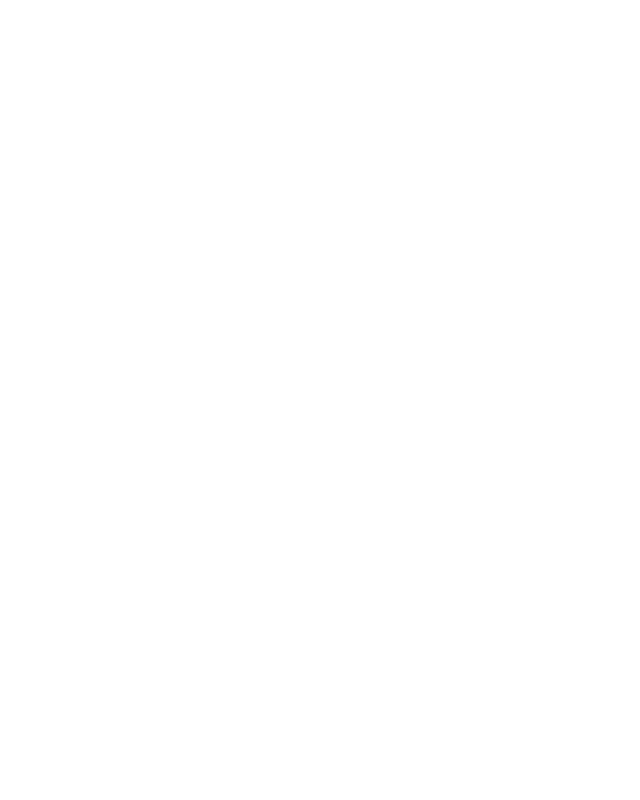
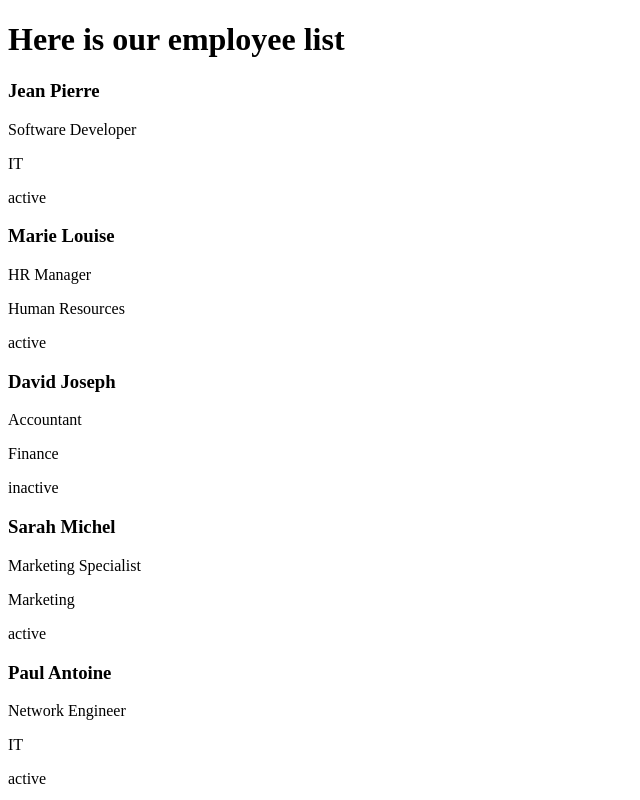
Before and after one commit to Thalex35/Manage-Employee, a React (Vite) app: page / in a window 1280 px wide. Shown: the top 800 px of the page, without its empty margins (0-640 px from the left). Built offline with nearby package versions, Linux system fonts and the light colour scheme.

Commit message:
display each employee with their information

```diff
--- a/src/App.jsx
+++ b/src/App.jsx
@@ -1,7 +1,13 @@
 import "./App.css";
+import { Data } from "./Data/EmployeeData";
+import EmployeeList from "./components/EmployeeList";
 
 function App() {
-  return <></>;
+  return (
+    <>
+      <EmployeeList employees={Data} />
+    </>
+  );
 }
 
 export default App;
--- a/src/Data/EmployeeData.js
+++ b/src/Data/EmployeeData.js
@@ -1,12 +1,4 @@
-export interface EmployeeItem {
-     id: number;
-     name: string;
-     position: string;
-     department: string;
-     status: string;
-}
-
-export const Data: EmployeeItem =  [
+export const Data = [
   {
     id: 1,
     name: "Jean Pierre",
--- a/src/components/EmployeeCard.jsx
+++ b/src/components/EmployeeCard.jsx
@@ -0,0 +1,10 @@
+export default function EmployeeCard({ name, position, department, status }) {
+  return (
+    <div>
+      <h3>{name}</h3>
+      <p>{position}</p>
+      <p>{department}</p>
+      <p>{status}</p>
+    </div>
+  );
+}
--- a/src/components/EmployeeList.jsx
+++ b/src/components/EmployeeList.jsx
@@ -0,0 +1,20 @@
+import EmployeeCard from "./EmployeeCard";
+import "./employeeList.css";
+
+export default function EmployeeList({ employees }) {
+  return (
+    <div>
+      <h1>Here is our employee list</h1>
+      <div className="Emp-card">
+        {employees.map((emp) => (
+          <EmployeeCard
+            name={emp.name}
+            position={emp.position}
+            department={emp.department}
+            status={emp.status}
+          />
+        ))}
+      </div>
+    </div>
+  );
+}
--- a/src/components/employeeList.css
+++ b/src/components/employeeList.css
@@ -0,0 +1,2 @@
+.Emp-card {
+}
```
